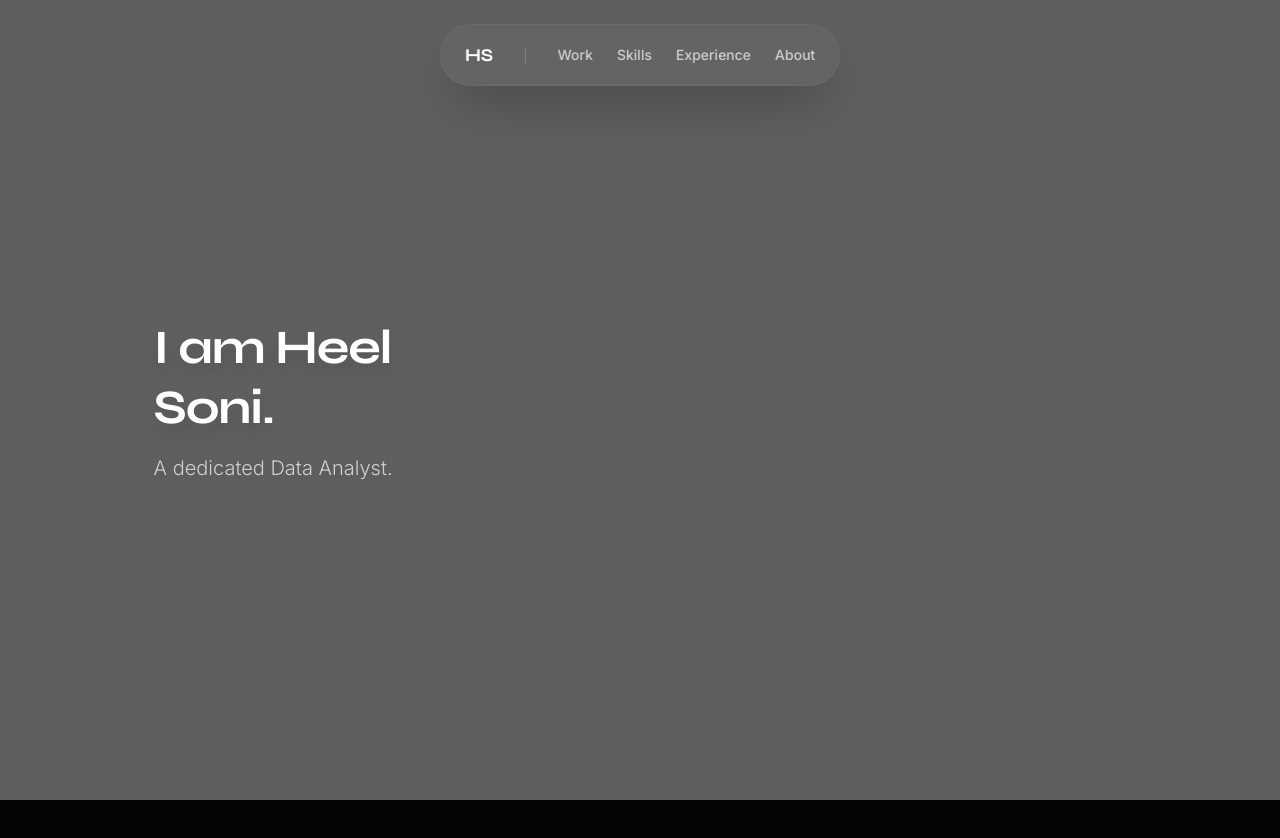
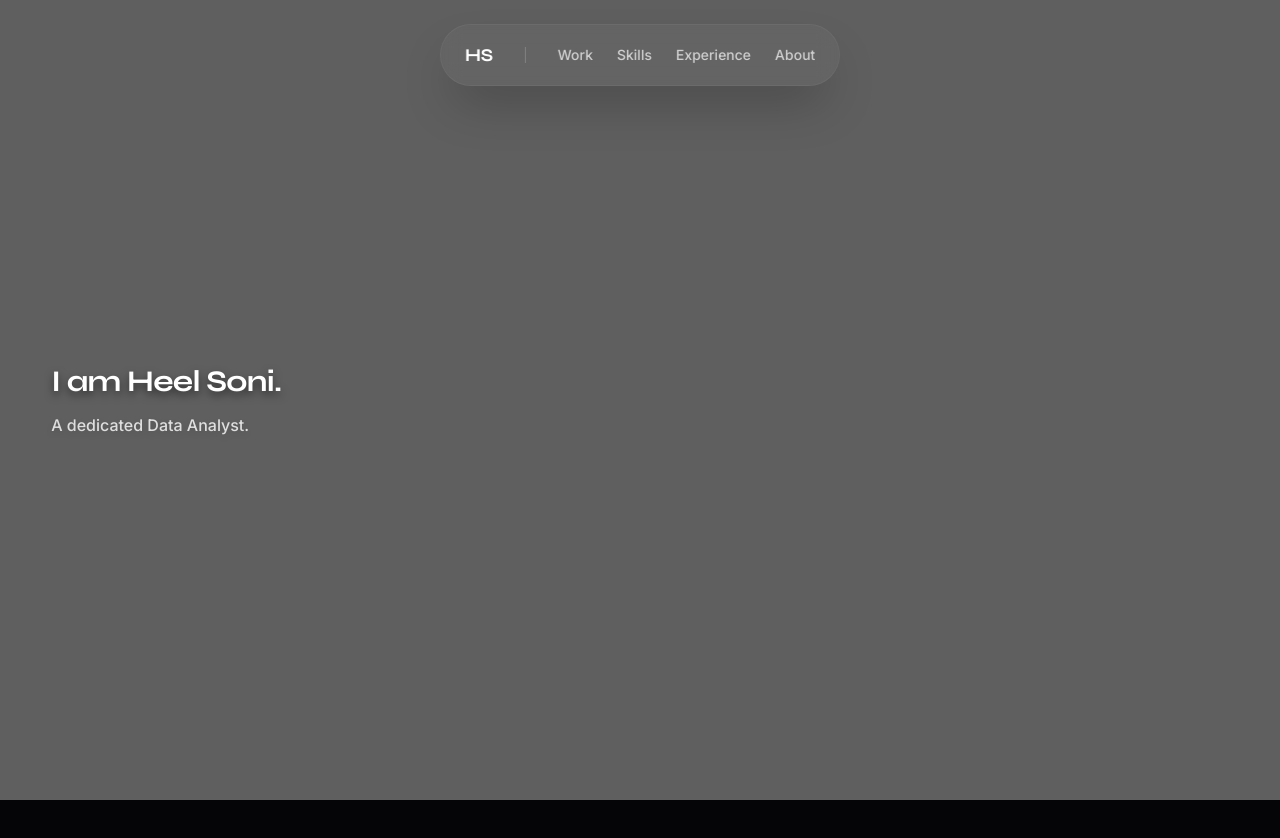
Before and after one commit to HeelSoni/MyPortfolio, a Next.js app: page / in a window 1280 px wide. Shown: the top 838 px of the page. Built offline with nearby package versions, Linux system fonts and the light colour scheme.

Commit message:
Aggressive anti-overlap dead zones and font shrinking for strict marginal alignment

```diff
--- a/app/components/Overlay.tsx
+++ b/app/components/Overlay.tsx
@@ -3,34 +3,34 @@
 import { motion, MotionValue, useTransform } from "framer-motion";
 
 export default function Overlay({ scrollYProgress }: { scrollYProgress: MotionValue<number> }) {
-  // Station 1: Left Side (0% - 25%) -> Starts heavily visible
-  const opacity1 = useTransform(scrollYProgress, [0, 0.15, 0.22, 0.25], [1, 1, 1, 0]);
-  const y1 = useTransform(scrollYProgress, [0, 0.15, 0.22, 0.25], [0, 0, 0, -50]);
+  // Station 1: Left Side (0% - 20%) -> completely disappears by 22%
+  const opacity1 = useTransform(scrollYProgress, [0, 0.10, 0.18, 0.22], [1, 1, 1, 0]);
+  const y1 = useTransform(scrollYProgress, [0, 0.10, 0.18, 0.22], [0, 0, 0, -50]);
 
-  // Station 2: Right Side (25% - 50%)
-  const opacity2 = useTransform(scrollYProgress, [0.25, 0.3, 0.45, 0.50], [0, 1, 1, 0]);
-  const y2 = useTransform(scrollYProgress, [0.25, 0.3, 0.45, 0.50], [50, 0, 0, -50]);
+  // Station 2: Right Side (26% - 46%) -> perfectly isolated
+  const opacity2 = useTransform(scrollYProgress, [0.26, 0.30, 0.42, 0.46], [0, 1, 1, 0]);
+  const y2 = useTransform(scrollYProgress, [0.26, 0.30, 0.42, 0.46], [50, 0, 0, -50]);
 
-  // Station 3: Left Side (50% - 75%)
-  const opacity3 = useTransform(scrollYProgress, [0.50, 0.55, 0.70, 0.75], [0, 1, 1, 0]);
-  const y3 = useTransform(scrollYProgress, [0.50, 0.55, 0.70, 0.75], [50, 0, 0, -50]);
+  // Station 3: Left Side (50% - 70%) -> perfectly isolated
+  const opacity3 = useTransform(scrollYProgress, [0.50, 0.54, 0.66, 0.70], [0, 1, 1, 0]);
+  const y3 = useTransform(scrollYProgress, [0.50, 0.54, 0.66, 0.70], [50, 0, 0, -50]);
 
-  // Station 4: Right Side (75% - 100%)
-  const opacity4 = useTransform(scrollYProgress, [0.75, 0.8, 0.95, 1], [0, 1, 1, 0]);
-  const y4 = useTransform(scrollYProgress, [0.75, 0.8, 0.95, 1], [50, 0, 0, -50]);
+  // Station 4: Right Side (75% - 95%) -> perfectly isolated
+  const opacity4 = useTransform(scrollYProgress, [0.75, 0.79, 0.91, 0.95], [0, 1, 1, 0]);
+  const y4 = useTransform(scrollYProgress, [0.75, 0.79, 0.91, 0.95], [50, 0, 0, -50]);
 
   return (
-    <div className="absolute inset-0 z-10 pointer-events-none container mx-auto flex items-center">
+    <div className="absolute inset-0 z-10 pointer-events-none container mx-auto">
 
       {/* 1st Statement - Left */}
       <motion.div
         style={{ opacity: opacity1, y: y1 }}
-        className="absolute left-[5%] md:left-[8%] lg:left-[12%] w-[80vw] max-w-[280px] md:max-w-[320px] text-left"
+        className="absolute top-[40%] md:top-1/2 -translate-y-1/2 left-[2%] md:left-[4%] max-w-[200px] md:max-w-[260px] text-left"
       >
-        <h1 className="font-display text-4xl md:text-5xl font-bold tracking-tight text-white drop-shadow-xl leading-tight">
+        <h1 className="font-display text-2xl md:text-3xl font-bold tracking-tight text-white drop-shadow-[0_4px_4px_rgba(0,0,0,0.5)] leading-tight">
           I am Heel Soni.
         </h1>
-        <p className="mt-4 text-white/70 text-lg md:text-xl font-light drop-shadow-md">
+        <p className="mt-3 text-white/80 text-sm md:text-base font-medium drop-shadow-md">
           A dedicated Data Analyst.
         </p>
       </motion.div>
@@ -38,12 +38,12 @@ export default function Overlay({ scrollYProgress }: { scrollYProgress: MotionVa
       {/* 2nd Statement - Right */}
       <motion.div
         style={{ opacity: opacity2, y: y2 }}
-        className="absolute right-[5%] md:right-[8%] lg:right-[12%] w-[80vw] max-w-[280px] md:max-w-[320px] text-right"
+        className="absolute top-[40%] md:top-1/2 -translate-y-1/2 right-[2%] md:right-[4%] max-w-[200px] md:max-w-[260px] text-right"
       >
-        <h2 className="font-display text-3xl md:text-4xl font-medium text-white drop-shadow-xl leading-tight">
+        <h2 className="font-display text-2xl md:text-3xl font-bold text-white drop-shadow-[0_4px_4px_rgba(0,0,0,0.5)] leading-tight">
           Translating chaos into clarity.
         </h2>
-        <p className="mt-4 text-white/70 text-lg font-light drop-shadow-md">
+        <p className="mt-3 text-white/80 text-sm md:text-base font-medium drop-shadow-md">
           Parsing monumental datasets to find the invisible.
         </p>
       </motion.div>
@@ -51,26 +51,26 @@ export default function Overlay({ scrollYProgress }: { scrollYProgress: MotionVa
       {/* 3rd Statement - Left */}
       <motion.div
         style={{ opacity: opacity3, y: y3 }}
-        className="absolute left-[5%] md:left-[8%] lg:left-[12%] w-[80vw] max-w-[280px] md:max-w-[320px] text-left"
+        className="absolute top-[40%] md:top-1/2 -translate-y-1/2 left-[2%] md:left-[4%] max-w-[200px] md:max-w-[260px] text-left"
       >
-        <h2 className="font-display text-3xl md:text-4xl font-medium text-white drop-shadow-xl leading-tight">
+        <h2 className="font-display text-2xl md:text-3xl font-bold text-white drop-shadow-[0_4px_4px_rgba(0,0,0,0.5)] leading-tight">
           Uncovering hidden patterns.
         </h2>
-        <p className="mt-4 text-white/70 text-lg font-light drop-shadow-md">
-          Leveraging advanced analytics & modelling.
+        <p className="mt-3 text-white/80 text-sm md:text-base font-medium drop-shadow-md">
+          Leveraging advanced analytics & mathematical modeling.
         </p>
       </motion.div>
 
       {/* 4th Statement - Right */}
       <motion.div
         style={{ opacity: opacity4, y: y4 }}
-        className="absolute right-[5%] md:right-[8%] lg:right-[12%] w-[80vw] max-w-[280px] md:max-w-[320px] text-right"
+        className="absolute top-[40%] md:top-1/2 -translate-y-1/2 right-[2%] md:right-[4%] max-w-[200px] md:max-w-[260px] text-right"
       >
-        <h2 className="font-display text-3xl md:text-4xl font-bold text-white drop-shadow-xl leading-tight">
+        <h2 className="font-display text-2xl md:text-3xl font-bold text-white drop-shadow-[0_4px_4px_rgba(0,0,0,0.5)] leading-tight">
           Empowering decisions.
         </h2>
-        <p className="mt-4 text-white/80 text-lg font-light drop-shadow-md">
-          Delivering strategic certainty based on data.
+        <p className="mt-3 text-white/80 text-sm md:text-base font-medium drop-shadow-md">
+          Delivering strategic certainty based on exact data.
         </p>
       </motion.div>
 
```
